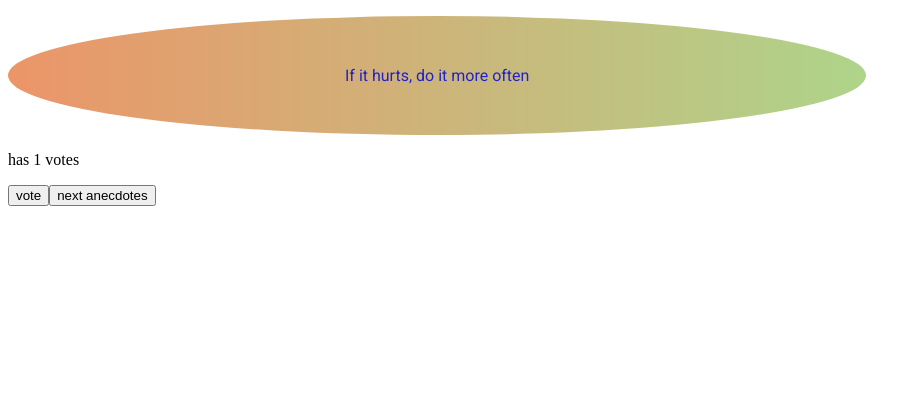
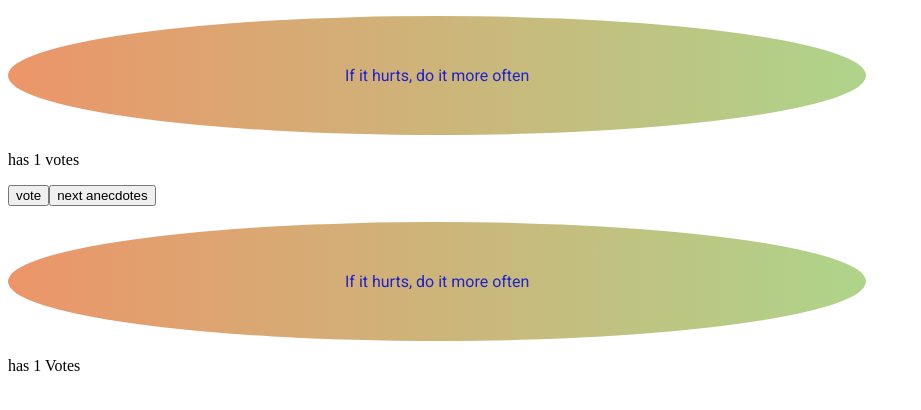
Before and after one commit to PrinceBaghel258025/fullStackOpen, a React (Create React App) app in the folder part1/part1/: page / in a window 1280 px wide. Both pictures are taken after a click on the button "vote". Shown: the top 410 px of the page, without its empty margins (0-921 px from the left). Built offline with nearby package versions, Linux system fonts and the light colour scheme.

Commit message:
part1 is compelted Badly

```diff
--- a/part1/part1/src/App.js
+++ b/part1/part1/src/App.js
@@ -11,6 +11,28 @@ const Button = ({ click, text }) => {
   )
 }
 
+const Winner = (props) => {
+  const highestVotesCount = Math.max(...props.votes);
+  const indexOfWinner = props.votes.indexOf(highestVotesCount);
+
+  const getLength = (l) => {
+    const length = l;
+  }
+
+  const winner = <Anecdotes sendLength={getLength} rand={indexOfWinner} />;
+
+  if(highestVotesCount === 0){
+    return(
+      <p>No votes yet</p>
+    )
+  }
+  return(
+    <div>
+      {winner}
+      <p>has {highestVotesCount} Votes</p>
+    </div>
+  )
+}
 //App COmponent
 const App = () => {
 
@@ -46,6 +68,7 @@ return (
   <p>has {votes[selected]} votes</p>
   <Button text="vote" click={voteHandler} />
     <Button text="next anecdotes" click={quoteHandler} />
+    <Winner votes={votes} />
   </>
 )
 }
```
